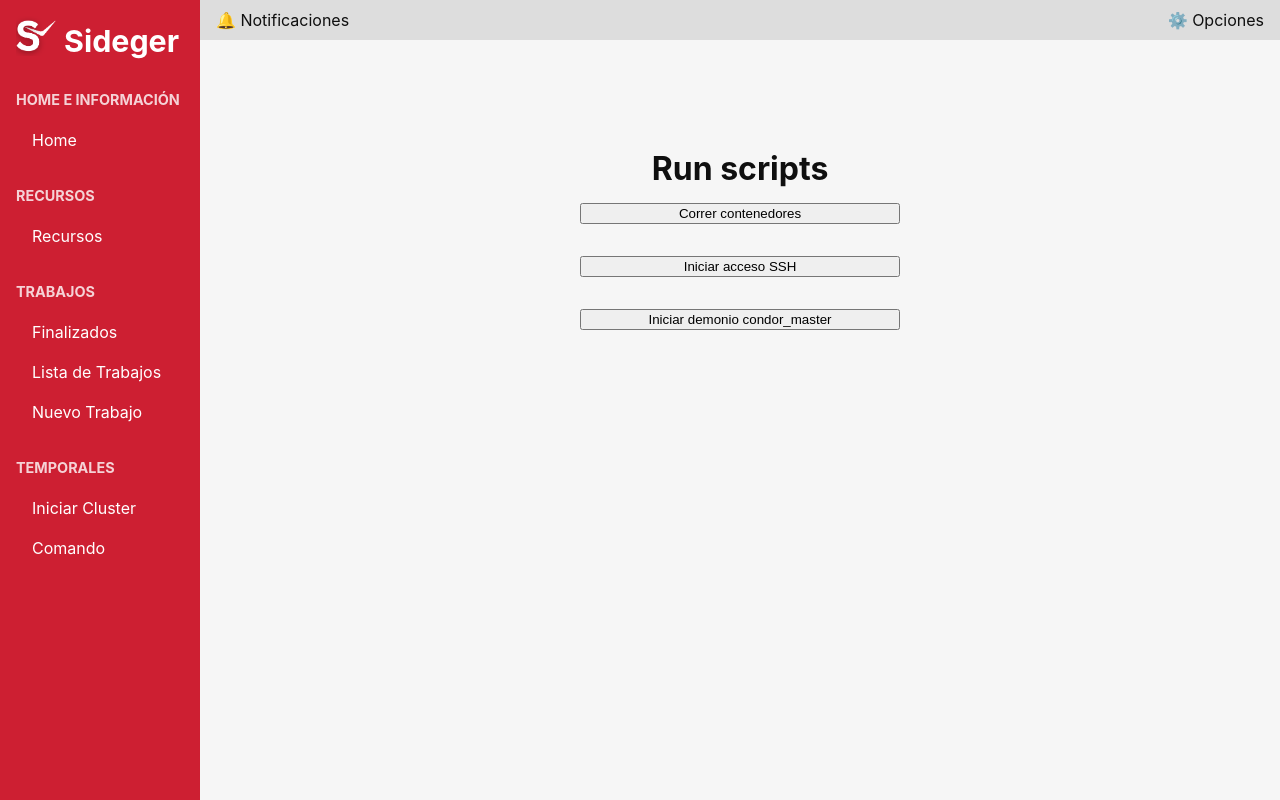
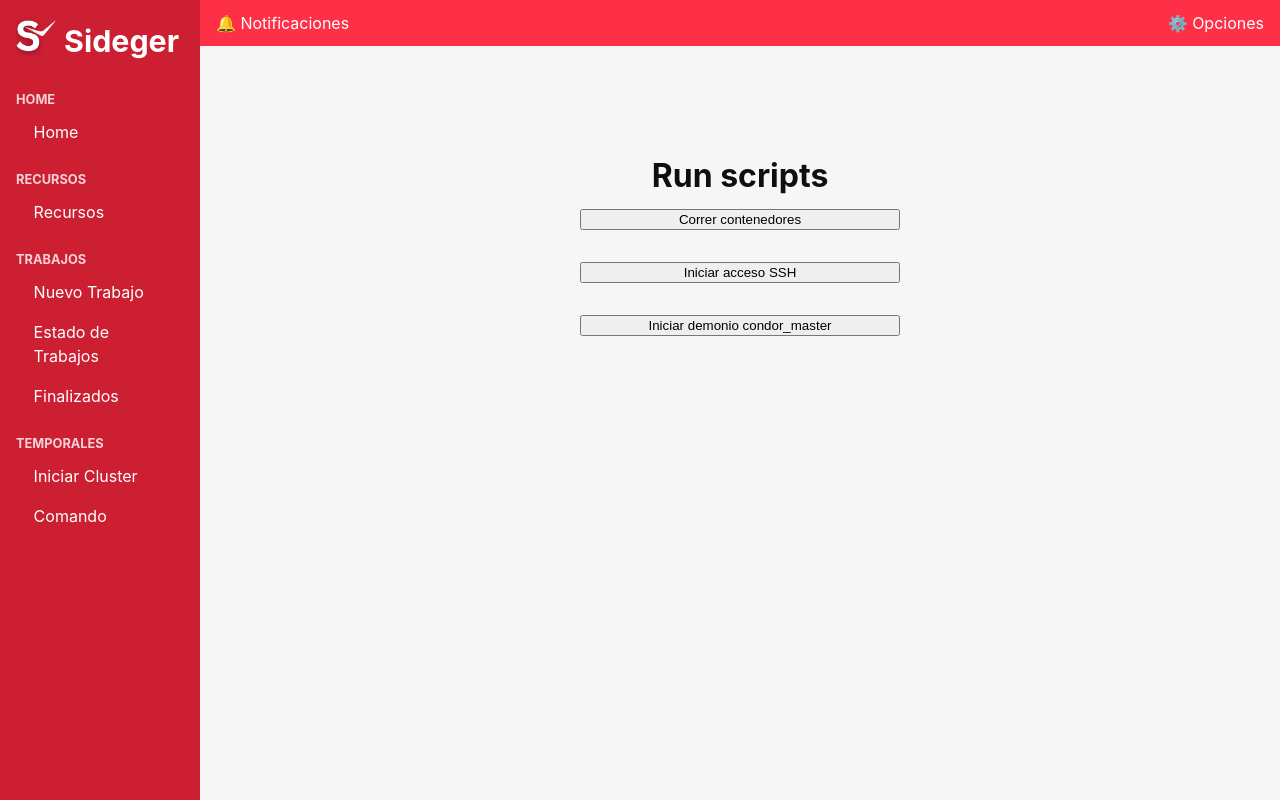
Before and after one commit to WilliamVel16/sideger-cc, a React (Vite) app: page /test2 in a window 1280 px wide. Built offline with nearby package versions, Linux system fonts and the light colour scheme; the HTML template or start-up script is replaced by a standard one.

Commit message:
-f topbar color

```diff
--- a/src/components/Sidebar.jsx
+++ b/src/components/Sidebar.jsx
@@ -15,20 +15,20 @@
 
       <nav className="nav-sections">
         <div className="section">
-          <div className="section-title">Home e Información</div>
+          <div className="section-title"> Home </div>
           <NavLink to="/" className="nav-link">Home</NavLink>
         </div>
 
         <div className="section">
-          <div className="section-title">Recursos</div>
-          <NavLink to="/resources" className="nav-link">Recursos</NavLink>
+          <div className="section-title"> Recursos </div>
+          <NavLink to="/resources" className="nav-link"> Recursos </NavLink>
         </div>
 
         <div className="section">
           <div className="section-title">Trabajos</div>
-          <NavLink to="/jobs/finished" className="nav-link">Finalizados</NavLink>
-          <NavLink to="/jobs/queue" className="nav-link">Lista de Trabajos</NavLink>
-          <NavLink to="/jobs/new" className="nav-link">Nuevo Trabajo</NavLink>
+          <NavLink to="/jobs/new" className="nav-link"> Nuevo Trabajo </NavLink>
+          <NavLink to="/jobs/queue" className="nav-link"> Estado de Trabajos </NavLink>
+          <NavLink to="/jobs/finished" className="nav-link"> Finalizados </NavLink>
         </div>
 
         <div className="section">
--- a/src/components/Styles.css
+++ b/src/components/Styles.css
@@ -50,19 +50,19 @@
   }
 
   .section {
-    margin-bottom: 1.5rem;
+    margin-bottom: 1rem;
   }
 
   .section-title {
-    font-size: 0.9rem;
+    font-size: 0.8rem;
     font-weight: bold;
-    margin-bottom: 0.5rem;
+    margin-bottom: 0rem;
     color: #ffffffcc;
     text-transform: uppercase;
   }
 
   .nav-link {
-    margin-left: 0.5rem;
+    margin-left: 0.6rem;
   }
 
   .sidebar::-webkit-scrollbar {
@@ -86,8 +86,9 @@
 
 /* topbar (up) */
 .topbar {
-    background: #ddd;
-    padding: 0.5rem 1rem;
+    background: #fd3048;
+    color: white;
+    padding: 0.7rem 1rem;
     display: flex;
     justify-content: space-between;
   }
@@ -98,6 +99,7 @@
 
   .dropdown {
     position: absolute;
+    color: black;
     right: 0;
     background: white;
     border: 1px solid #ccc;
```
